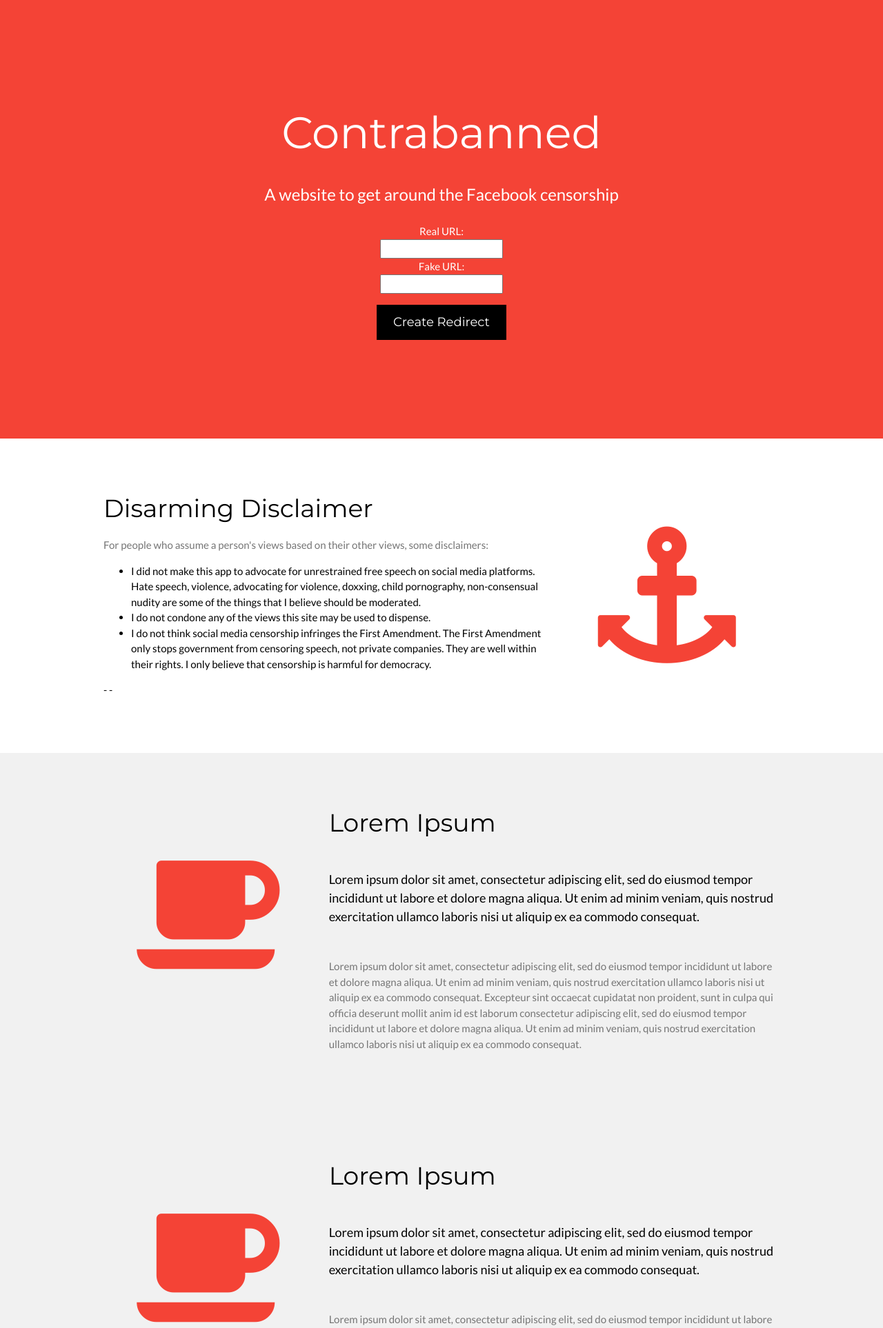
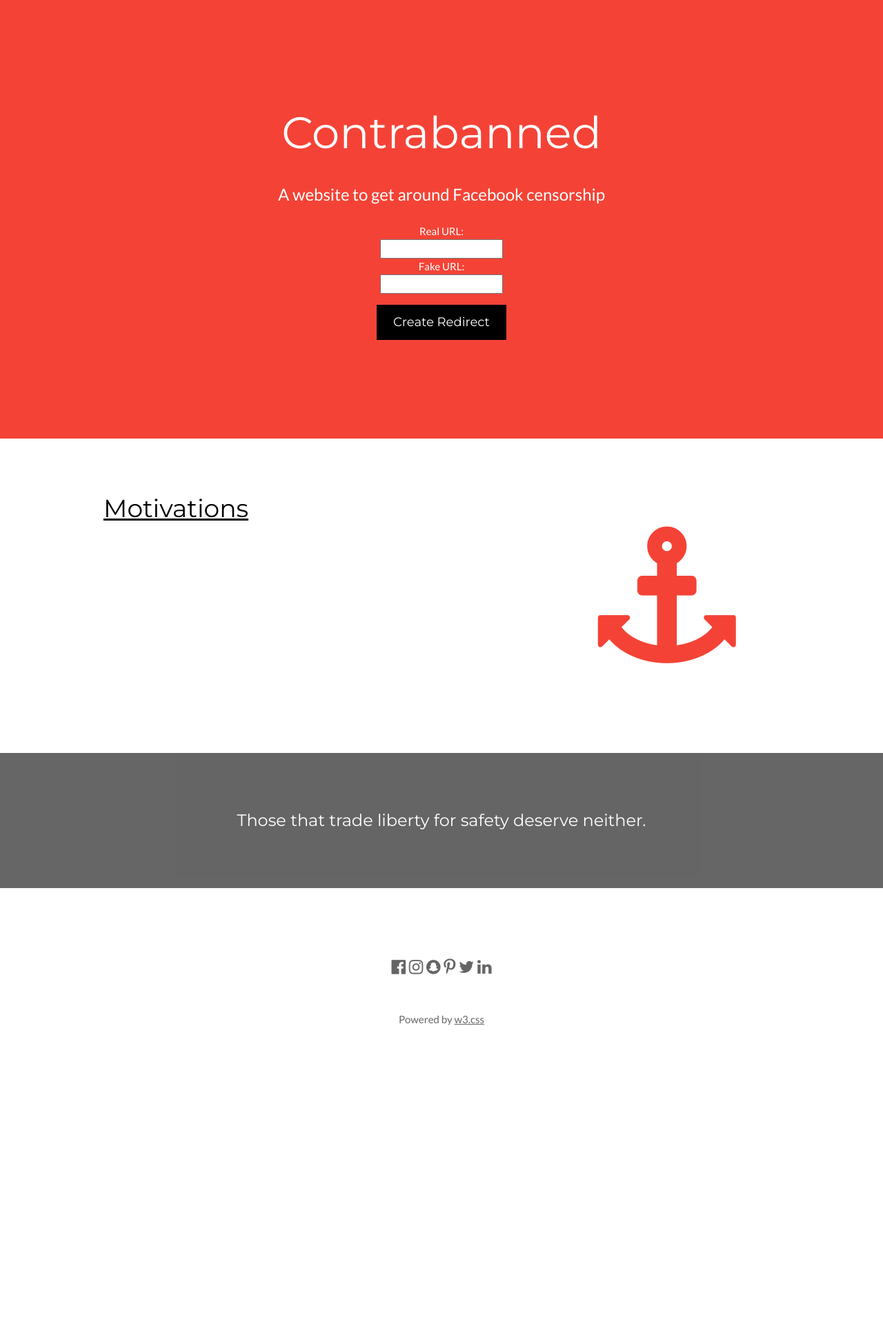
Before and after one commit to uklineale/facebook-contrabanned, a Flask app: page / in a window 1280 px wide. Shown: the top 1926 px of the page at 69% size. After the commit the page ends 1487 px from the top, so only its background shows below. Run offline with Flask 2, Linux system fonts and the light colour scheme.

Commit message:
link to reasoning

```diff
--- a/server/templates/index.html
+++ b/server/templates/index.html
@@ -11,13 +11,14 @@
 body,h1,h2,h3,h4,h5,h6 {font-family: "Lato", sans-serif}
 .w3-bar,h1,button {font-family: "Montserrat", sans-serif}
 .fa-anchor,.fa-coffee {font-size:200px}
+.w3-twothird {color: #
 </style>
 <body>
 
 <!-- Header -->
 <header class="w3-container w3-red w3-center" style="padding:128px 16px">
   <h1 class="w3-margin w3-jumbo">Contrabanned</h1>
-  <p class="w3-xlarge">A website to get around the Facebook censorship</p>
+  <p class="w3-xlarge">A website to get around Facebook censorship</p>
   <form action="http://localhost:7000/redirects" method="POST">
     <label for="real-url">Real URL:</label><br>
     <input type="text" id="real-url" name="real-url"><br>
@@ -33,15 +34,7 @@
 <div class="w3-row-padding w3-padding-64 w3-container">
   <div class="w3-content">
     <div class="w3-twothird">
-      <h1>Disarming Disclaimer</h1>
-      <p class="w3-text-grey">For people who assume a person's views based on their other views, some disclaimers:
-      <ul>
-        <li>I did not make this app to advocate for unrestrained free speech on social media platforms. Hate speech, violence, advocating for violence, doxxing, child pornography, non-consensual nudity are some of the things that I believe should be moderated.</li>
-        <li>I do not condone any of the views this site may be used to dispense.</li>
-        <li>I do not think social media censorship infringes the First Amendment. The First Amendment only stops government from censoring speech, not private companies. They are well within their rights. I only believe that censorship is harmful for democracy.</li>
-      </ul>
--
-- </p>
+      <h1><a href="https://github.com/uklineale/facebook-contrabanned#reasoning" target="_blank">Motivations</a></h1>
     </div>
 
     <div class="w3-third w3-center">
@@ -50,44 +43,9 @@
   </div>
 </div>
 
-<!-- Second Grid -->
-<div class="w3-row-padding w3-light-grey w3-padding-64 w3-container">
-  <div class="w3-content">
-    <div class="w3-third w3-center">
-      <i class="fa fa-coffee w3-padding-64 w3-text-red w3-margin-right"></i>
-    </div>
-
-    <div class="w3-twothird">
-      <h1>Lorem Ipsum</h1>
-      <h5 class="w3-padding-32">Lorem ipsum dolor sit amet, consectetur adipiscing elit, sed do eiusmod tempor incididunt ut labore et dolore magna aliqua. Ut enim ad minim veniam, quis nostrud exercitation ullamco laboris nisi ut aliquip ex ea commodo consequat.</h5>
-
-      <p class="w3-text-grey">Lorem ipsum dolor sit amet, consectetur adipiscing elit, sed do eiusmod tempor incididunt ut labore et dolore magna aliqua. Ut enim ad minim veniam, quis nostrud exercitation ullamco laboris nisi ut aliquip ex ea commodo consequat. Excepteur sint
-        occaecat cupidatat non proident, sunt in culpa qui officia deserunt mollit anim id est laborum consectetur adipiscing elit, sed do eiusmod tempor incididunt ut labore et dolore magna aliqua. Ut enim ad minim veniam, quis nostrud exercitation ullamco
-        laboris nisi ut aliquip ex ea commodo consequat.</p>
-    </div>
-  </div>
-</div>
-
-<!-- Second Grid -->
-<div class="w3-row-padding w3-light-grey w3-padding-64 w3-container">
-  <div class="w3-content">
-    <div class="w3-third w3-center">
-      <i class="fa fa-coffee w3-padding-64 w3-text-red w3-margin-right"></i>
-    </div>
-
-    <div class="w3-twothird">
-      <h1>Lorem Ipsum</h1>
-      <h5 class="w3-padding-32">Lorem ipsum dolor sit amet, consectetur adipiscing elit, sed do eiusmod tempor incididunt ut labore et dolore magna aliqua. Ut enim ad minim veniam, quis nostrud exercitation ullamco laboris nisi ut aliquip ex ea commodo consequat.</h5>
-
-      <p class="w3-text-grey">Lorem ipsum dolor sit amet, consectetur adipiscing elit, sed do eiusmod tempor incididunt ut labore et dolore magna aliqua. Ut enim ad minim veniam, quis nostrud exercitation ullamco laboris nisi ut aliquip ex ea commodo consequat. Excepteur sint
-        occaecat cupidatat non proident, sunt in culpa qui officia deserunt mollit anim id est laborum consectetur adipiscing elit, sed do eiusmod tempor incididunt ut labore et dolore magna aliqua. Ut enim ad minim veniam, quis nostrud exercitation ullamco
-        laboris nisi ut aliquip ex ea commodo consequat.</p>
-    </div>
-  </div>
-</div>
 
 <div class="w3-container w3-black w3-center w3-opacity w3-padding-64">
-    <h1 class="w3-margin w3-xlarge">Quote of the day: live life</h1>
+    <h1 class="w3-margin w3-xlarge">Those that trade liberty for safety deserve neither.</h1>
 </div>
 
 <!-- Footer -->
```
